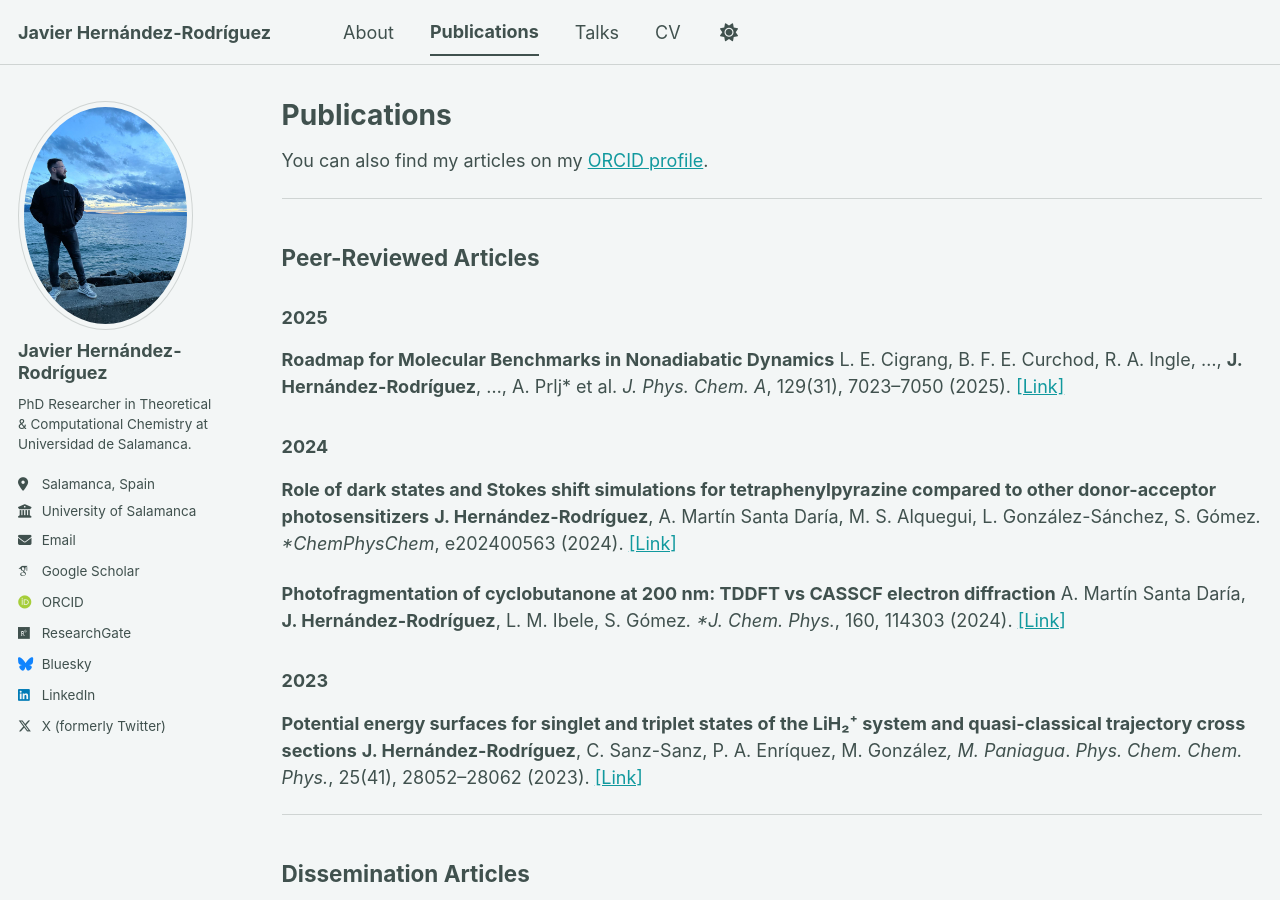
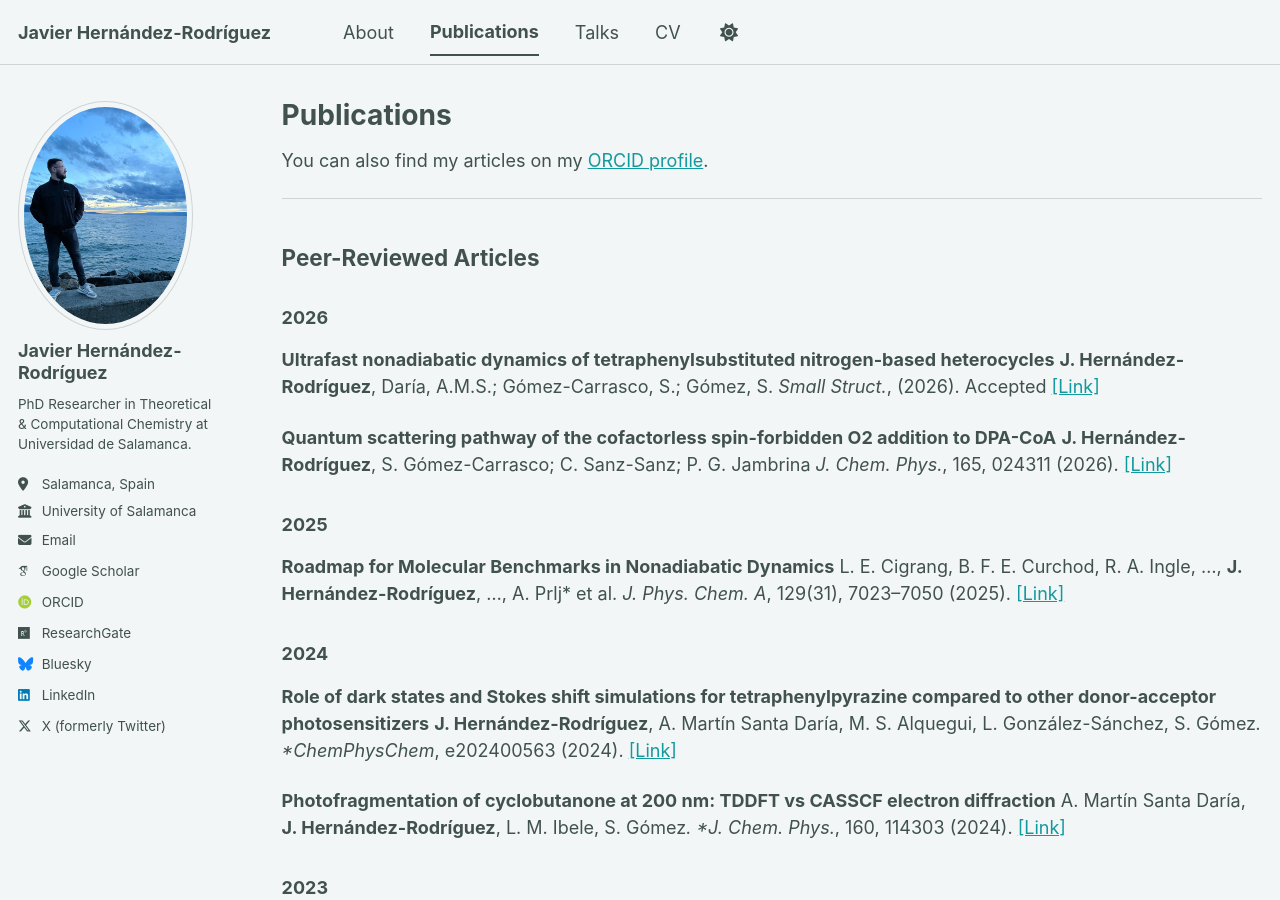
Before and after one commit to javier-hernandezr/javier-hernandezr.github.io, a Jekyll site: the page built from _pages/publications.md, in a window 1280 px wide and 900 px high. Built offline with Jekyll 4.4.1, drawn with Linux system fonts in a browser that asks for light colours; some web fonts are replaced; a script bundle is joined from its source files by our own code; library files that are not in the unit come from our copies.

Commit message:
Update publications.md

```diff
--- a/_pages/publications.md
+++ b/_pages/publications.md
@@ -13,6 +13,21 @@ You can also find my articles on my
 ---
 
 ## Peer-Reviewed Articles
+
+### 2026
+
+**Ultrafast nonadiabatic dynamics of tetraphenylsubstituted nitrogen-based heterocycles**
+**J. Hernández-Rodríguez**, Daría, A.M.S.; Gómez-Carrasco, S.; Gómez, S.
+*Small Struct.*, (2026). Accepted
+[[Link]](https://doi.org/10.48550/arxiv.2604.16897)
+
+
+**Quantum scattering pathway of the cofactorless spin-forbidden O2 addition to DPA-CoA**
+**J. Hernández-Rodríguez**, S. Gómez-Carrasco; C. Sanz-Sanz; P. G. Jambrina
+*J. Chem. Phys.*, 165, 024311 (2026).
+[[Link]](https://doi.org/10.1063/5.0335944)
+
+
 
 ### 2025
 
```
